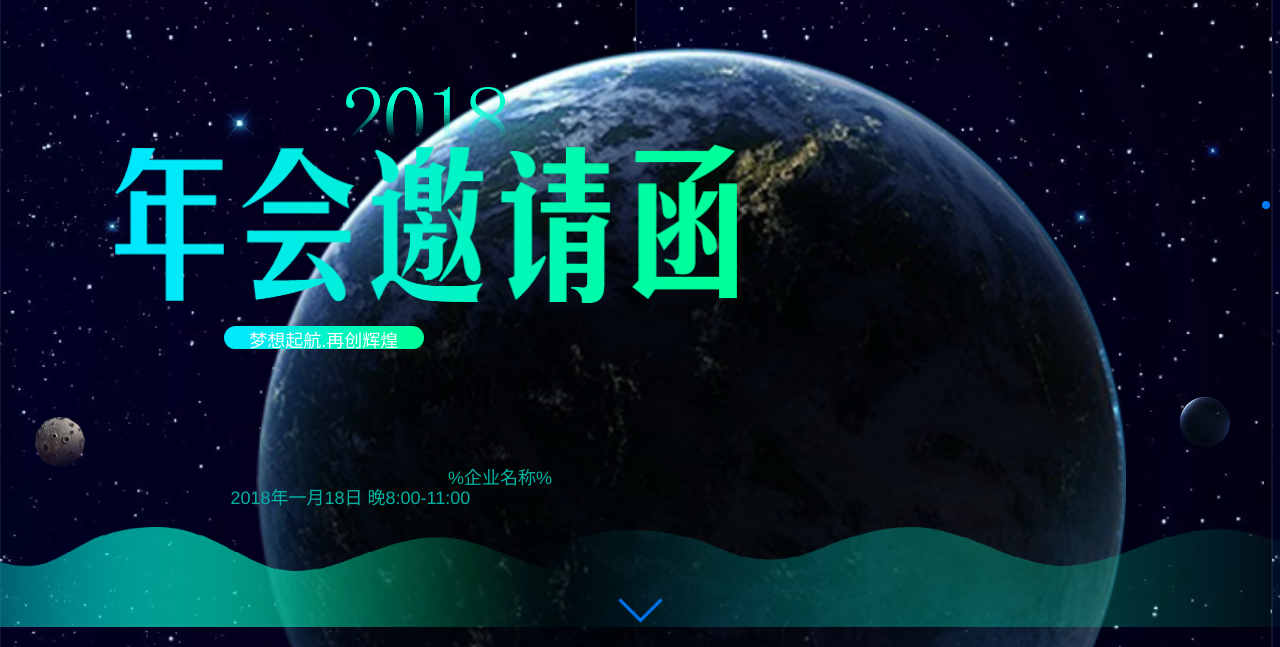
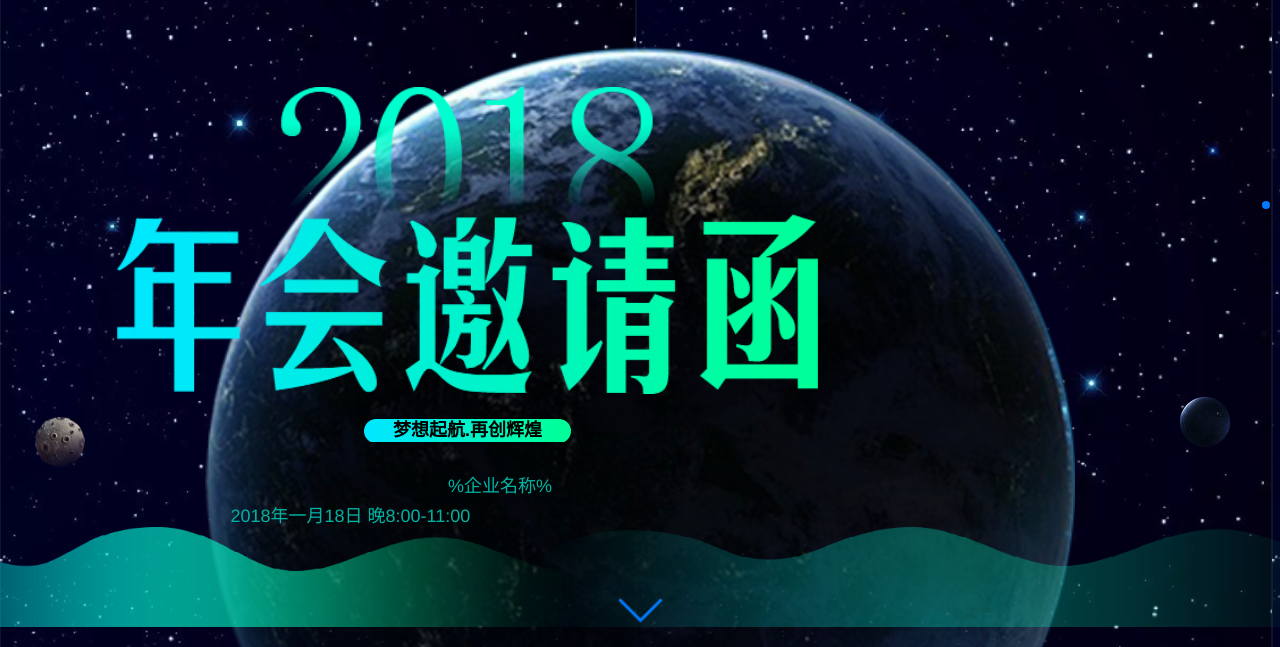
Before and after one commit to zjs13994799890/zjs13994799890.github.io, a plain HTML site: page weichangjing/swiper3/index.html in a window 1280 px wide. Shown: the part 153-800 px from the top of the page. Drawn offline with nearby package versions, Linux system fonts and the light colour scheme.

Commit message:
微场景第一屏完成

```diff
--- a/weichangjing/swiper3/css/style.css
+++ b/weichangjing/swiper3/css/style.css
@@ -1,3 +1,8 @@
+*{
+    margin: 0;
+    padding: 0;
+    box-sizing: border-box;
+}
 html, body {
     position: relative;
     height: 100%;
@@ -62,7 +67,7 @@ body {
     width:68%;
     position: absolute;
     top: 25%;
-    left: 20%;
+    left: 16%;
 }
 
 .main{
@@ -70,20 +75,24 @@ body {
     top:30%
 }
 .s1 .main img:nth-of-type(1){
-    width: 160px;
-    margin-left:23px;
+    width: 40%;
 }
 .s1 .main img:nth-of-type(2){
     width:75%;
-    margin-left:23px;
 }
+
+
 .img9{
-    color:#fff;
+    color:#000;
+    font-weight:bold;
+    font-size:18px;
+    line-height: 23px;
     background:url("../img/9.png");
     background-size: 100%;
     height: 23px;
-    width: 200px;
-    margin-left:27%;
+    width: 207px;
+    margin:auto;
+    margin-top:20px;
 }
 .footer{
     color:#01b3a3;
@@ -91,6 +100,7 @@ body {
     top:85%;
 }
 .footer p:nth-of-type(1){
+    margin-bottom: 10px;
     position:absolute;
     bottom:20px;
     margin-left:35%;
```
